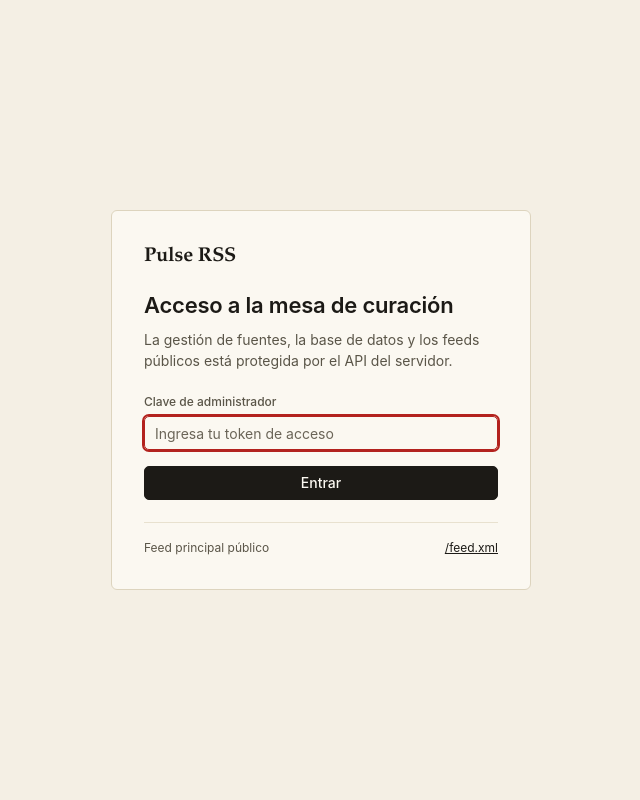
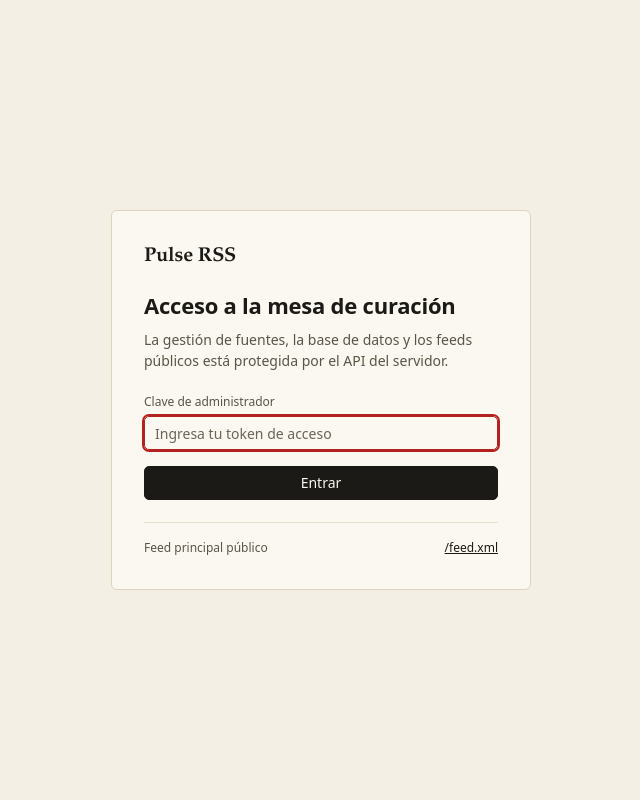
Before and after one commit to nilsertv/my_rss_app, a Flask app: page / in a window 1280 px wide. Shown: the whole page, without its empty margins (319-959 px from the left). Run offline with Flask 3, Linux system fonts and the light colour scheme; parts of the project's set-up code (start-up, migrations or seed data) failed here and were passed over.

Commit message:
style(ui): drop unused Inter from font stack and record palette decision

```diff
--- a/src/templates/index.html
+++ b/src/templates/index.html
@@ -29,7 +29,7 @@
 
       --radius-card: 6px;
       --radius-control: 5px;
-      --font-ui: "Inter", system-ui, -apple-system, "Segoe UI", Roboto, sans-serif;
+      --font-ui: system-ui, -apple-system, "Segoe UI", Roboto, sans-serif;
       --font-read: "Source Serif 4", "Iowan Old Style", "Palatino Linotype", Palatino, Georgia, serif;
       --fs-small: 12px;
       --fs-body: 14px;
```
Also changed, not shown: .impeccable/config.json (added).
